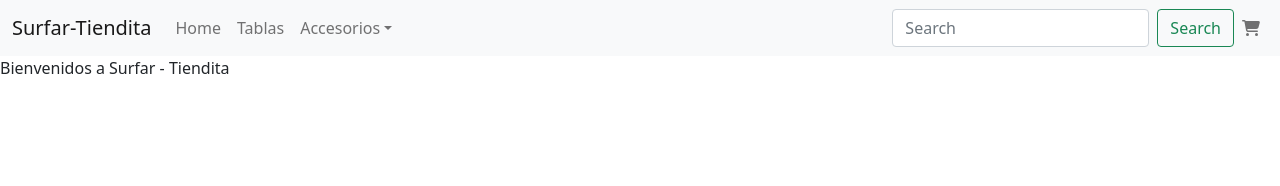
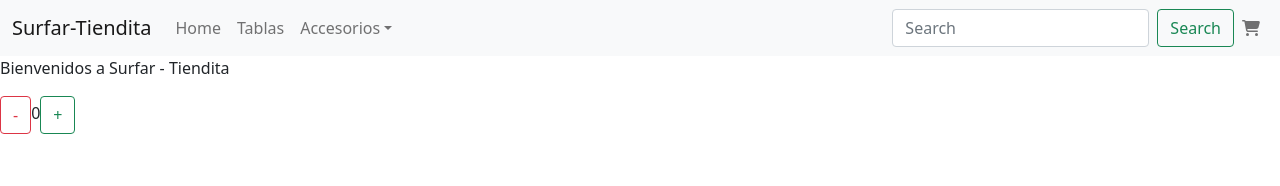
Before and after one commit to AngelPazzo/surfar_tiendita, a React (Create React App) app: page / in a window 1280 px wide. Shown: the top 186 px of the page. Built offline with nearby package versions, Linux system fonts and the light colour scheme.

Commit message:
ItemCount

```diff
--- a/src/App.js
+++ b/src/App.js
@@ -2,12 +2,14 @@ import logo from "./logo.svg";
 import "./App.css";
 import NavBar from "./components/NavBar";
 import ItemListContainer from "./components/ItemListContainer";
+import ItemCount from "./components/ItemCount";
 
 function App() {
   return (
     <>
       <NavBar />
       <ItemListContainer greeting={"Bienvenidos a Surfar - Tiendita"} />
+      <ItemCount />
     </>
   );
 }
--- /dev/null
+++ b/src/components/ItemCount.jsx
@@ -0,0 +1,26 @@
+import { useState } from "react";
+import Button from "react-bootstrap/esm/Button";
+
+const ItemCount = () => {
+  let [count, setCount] = useState(0);
+  let stock = 10;
+  return (
+    <>
+      <Button
+        variant="outline-danger"
+        onClick={() => setCount(Math.max(count - 1, 0))}
+      >
+        -
+      </Button>
+      <span>{count}</span>
+      <Button
+        variant="outline-success"
+        onClick={() => setCount(Math.min(count + 1, stock))}
+      >
+        +
+      </Button>
+    </>
+  );
+};
+
+export default ItemCount;
```
